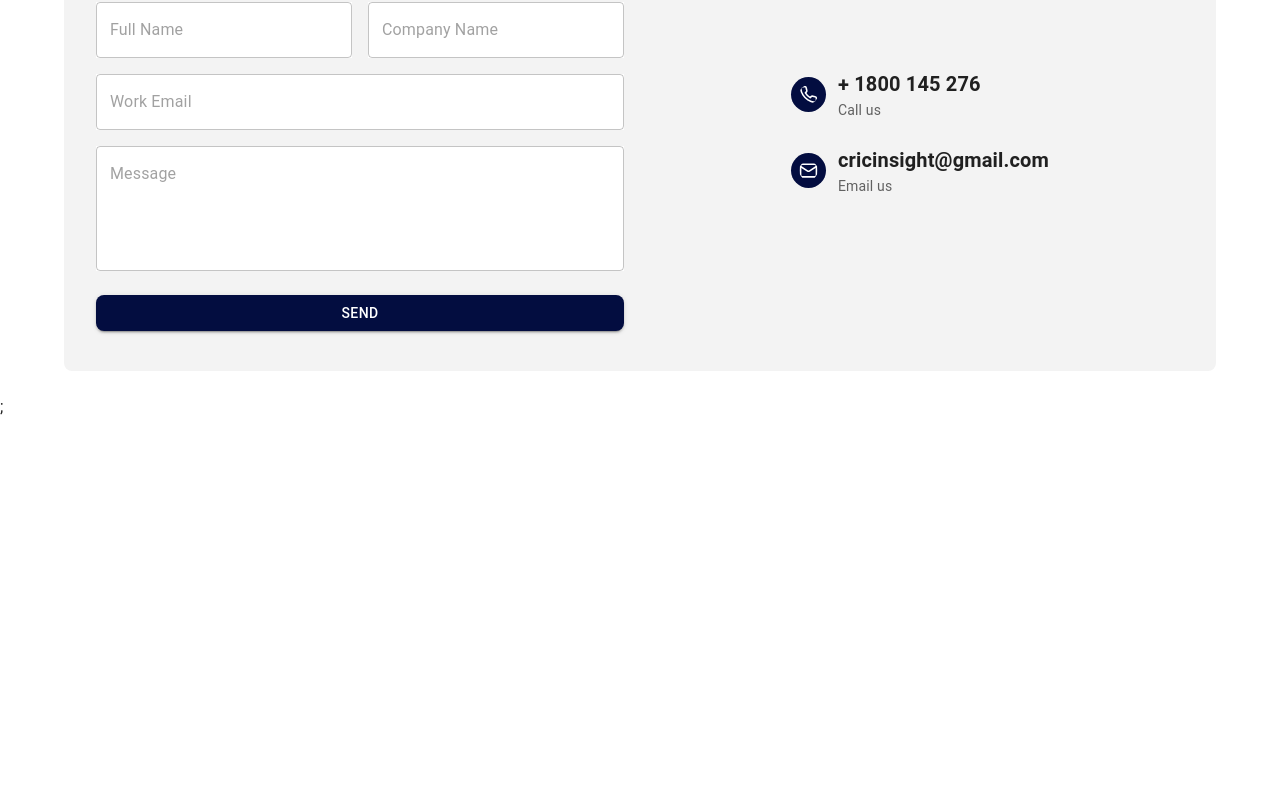
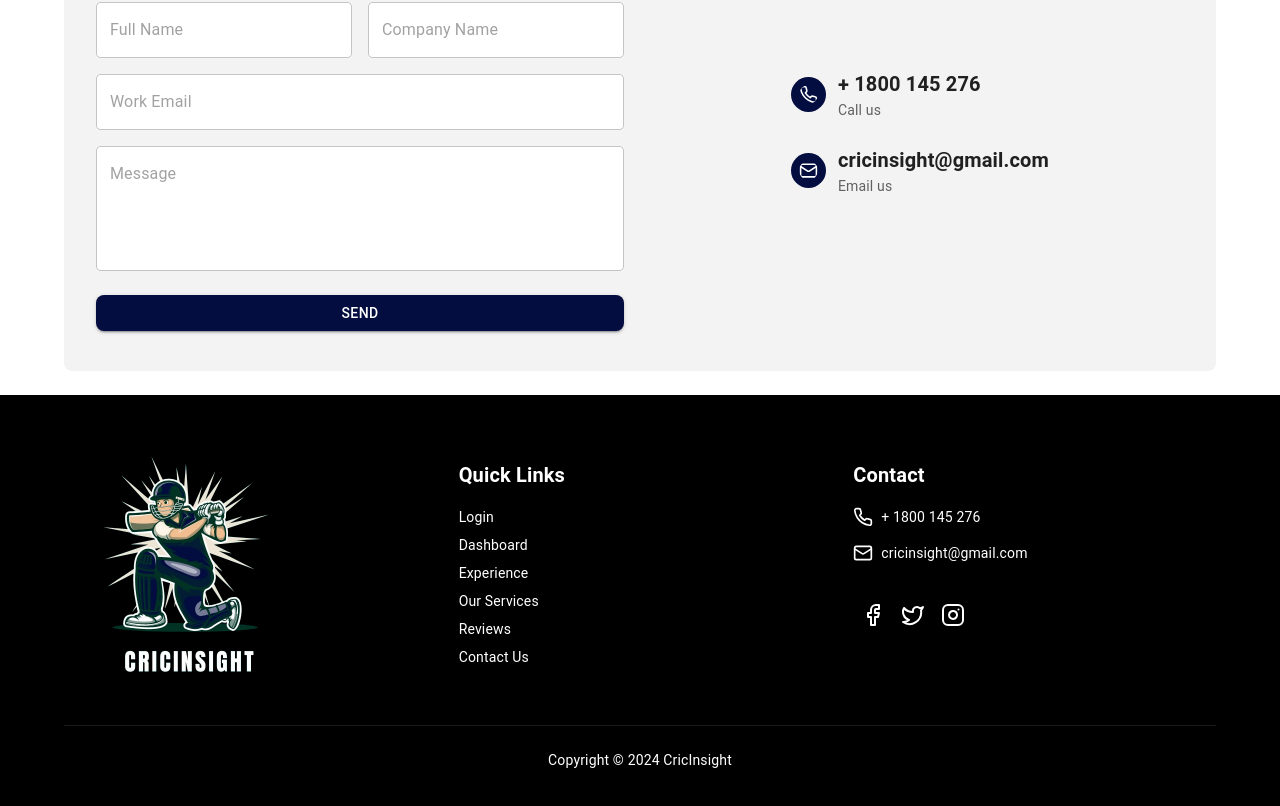
Before and after one commit to Daoud-Hussain/CricInsight, a React (Vite) app in the folder frontend/: page / in a window 1280 px wide. Shown: the part 4514-5320 px from the top of the page. Before the commit the page ends 4933 px from the top, so only its background shows below. Built offline with nearby package versions, Linux system fonts and the light colour scheme.

Commit message:
feat: add Footer

```diff
--- a/frontend/src/components/Footer.jsx
+++ b/frontend/src/components/Footer.jsx
@@ -1,13 +1,173 @@
+import React from 'react';
+import {
+  Box,
+  Container,
+  Grid,
+  Typography,
+  Link,
+  IconButton,
+  useTheme
+} from '@mui/material';
+import { Facebook, Twitter, Instagram, Phone, Mail } from 'lucide-react';
+import { styled } from '@mui/material/styles';
 
-export default function Footer() {
+// Styled components
+const StyledFooter = styled(Box)(({ theme }) => ({
+  backgroundColor: '#000000',
+  color: '#ffffff',
+  padding: theme.spacing(6, 0),
+}));
 
-    return (
-        <div style={{padding: "12px 0px", backgroundColor : "rgb(232, 227, 227)", textAlign: 'center', position:'fixed', width: '100%',height : '85px', bottom : '0', left: '0', right: '0', zIndex : '999'}}>
+const FooterLink = styled(Link)(({ theme }) => ({
+  color: '#ffffff',
+  textDecoration: 'none',
+  '&:hover': {
+    color: theme.palette.primary.main,
+    textDecoration: 'underline',
+  },
+}));
 
-            Footer Text
+const SocialButton = styled(IconButton)(({ theme }) => ({
+  color: '#ffffff',
+  '&:hover': {
+    color: theme.palette.primary.main,
+  },
+}));
 
+const ContactItem = styled(Box)(({ theme }) => ({
+  display: 'flex',
+  alignItems: 'center',
+  gap: theme.spacing(1),
+  marginBottom: theme.spacing(1),
+}));
 
-        </div>
+const Footer = () => {
+  const theme = useTheme();
 
-    )
-}
+  const quickLinks = [
+    { text: 'Login', href: '/login' },
+    { text: 'Dashboard', href: '/dashboard' },
+    { text: 'Experience', href: '/experience' },
+    { text: 'Our Services', href: '/services' },
+    { text: 'Reviews', href: '/reviews' },
+    { text: 'Contact Us', href: '/contact' },
+  ];
+
+  return (
+    <StyledFooter component="footer">
+      <Container maxWidth="lg">
+        <Grid container spacing={4}>
+          {/* Company Info */}
+          <Grid item xs={12} md={4}>
+            <Box>
+              <img
+                src="./assets/home-logo.png"
+                alt="CricInsight Logo"
+                style={{ width: 250 }}
+              />
+            </Box>
+            {/* <Typography
+              variant="body2"
+              sx={{
+                color: 'rgba(255, 255, 255, 0.7)',
+                lineHeight: 1.6
+              }}
+            >
+              Contact us today to explore our services and take advantage of the great deals
+              available from the leading solar and cable companies in the DC, Maryland, and
+              Virginia area. Let us be your trusted partner in finding the best solutions for
+              your energy and connectivity needs.
+            </Typography> */}
+          </Grid>
+
+          {/* Quick Links */}
+          <Grid item xs={12} md={4}>
+            <Typography
+              variant="h6"
+              sx={{
+                mb: 2,
+                pt: 2,
+                fontWeight: 'bold'
+              }}
+            >
+              Quick Links
+            </Typography>
+            <Box
+              sx={{
+                display: 'flex',
+                flexDirection: 'column',
+                gap: 1
+              }}
+            >
+              {quickLinks.map((link) => (
+                <FooterLink
+                  key={link.text}
+                  href={link.href}
+                  variant="body2"
+                >
+                  {link.text}
+                </FooterLink>
+              ))}
+            </Box>
+          </Grid>
+
+          {/* Contact Info */}
+          <Grid item xs={12} md={4}>
+            <Typography
+              variant="h6"
+              sx={{
+                mb: 2,
+                pt:2,
+                fontWeight: 'bold'
+              }}
+            >
+              Contact
+            </Typography>
+
+            <ContactItem sx={{pb:1}}>
+              <Phone size={20} />
+              <Typography variant="body2">
+              + 1800 145 276
+              </Typography>
+            </ContactItem>
+
+            <ContactItem sx={{pb:1}}>
+              <Mail size={20} />
+              <Typography variant="body2">
+                cricinsight@gmail.com
+              </Typography>
+            </ContactItem>
+
+            {/* Social Media */}
+            <Box sx={{ mt: 3 }}>
+              <SocialButton aria-label="Facebook">
+                <Facebook size={24} />
+              </SocialButton>
+              <SocialButton aria-label="Twitter">
+                <Twitter size={24} />
+              </SocialButton>
+              <SocialButton aria-label="Instagram">
+                <Instagram size={24} />
+              </SocialButton>
+            </Box>
+          </Grid>
+        </Grid>
+
+        {/* Copyright */}
+        <Typography
+          variant="body2"
+          align="center"
+          sx={{
+            mt: 4,
+            pt: 3,
+            borderTop: '1px solid rgba(255, 255, 255, 0.1)'
+          }}
+        >
+          Copyright © {new Date().getFullYear()} CricInsight
+        </Typography>
+      </Container>
+    </StyledFooter>
+  );
+};
+
+export default Footer;
--- a/frontend/src/components/LandingPage.jsx
+++ b/frontend/src/components/LandingPage.jsx
@@ -16,7 +16,7 @@ import WhyCricInsight from './WhyCricInsight';
 import WhatWeOffer from './ServicesOffered';
 import TestimonialSlider from './Testimonials';
 import ContactForm from './ContactUs';
-
+import Footer from './Footer';
 
 function ToggleCustomTheme({ showCustomTheme, toggleCustomTheme }) {
   return (
@@ -78,6 +78,7 @@ export default function LandingPage() {
       <WhatWeOffer />
       <TestimonialSlider/>
       <ContactForm />
+      <Footer/>
     </ThemeProvider>
   );
 }
--- a/frontend/src/main.jsx
+++ b/frontend/src/main.jsx
@@ -11,7 +11,6 @@ ReactDOM.render(
     <GoogleOAuthProvider clientId="84137165849-n5rpca9u1cfmerfb7um368peoc94doq5.apps.googleusercontent.com">
       <App />
     </GoogleOAuthProvider>
-    ;
   </Provider>,
   document.getElementById("root")
 );
```
Also changed, not shown: frontend/assets/cricinsight-logo.png (added).
